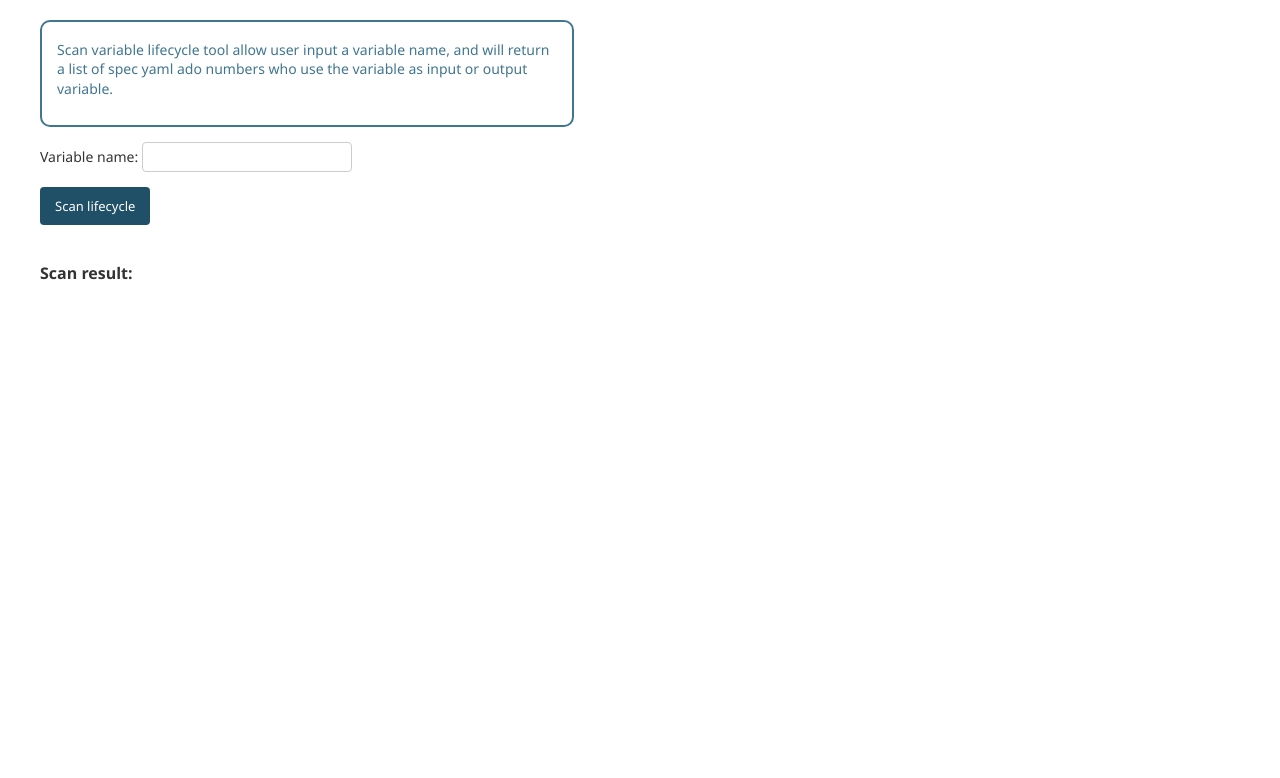
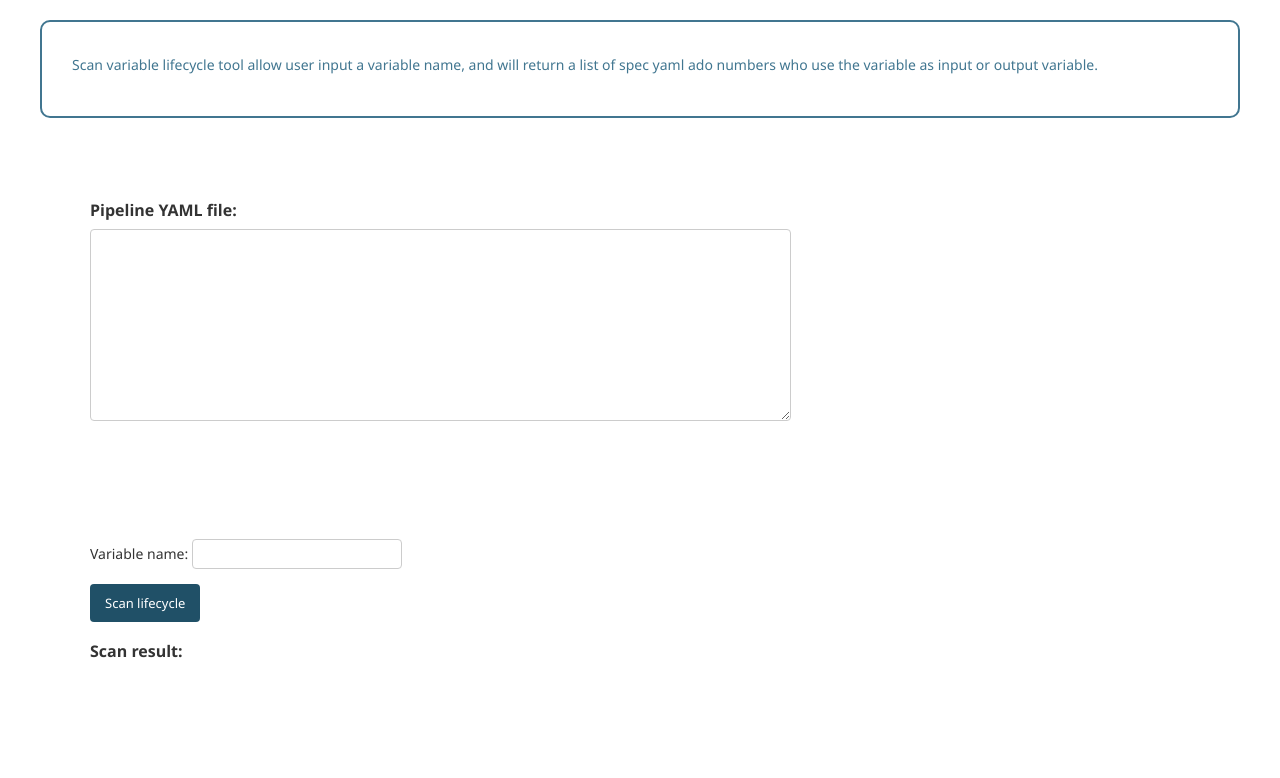
Before and after one commit to huifeidepangzi/GenericPipeline, a Django app: template pipeline_configuration/templates/scan_variable_lifecycle.html in a window 1280 px wide. Shown: the part 59-837 px from the top of the page. Before the commit the page ends 339 px from the top, so only its background shows below. Run offline with Django 5.2, Linux system fonts and the light colour scheme; the template is opened without the code that fills it: values that come from a table or form of the project are taken from there, others are empty.

Commit message:
Add pipeline yaml view on scan page

```diff
--- a/pipeline_configuration/forms.py
+++ b/pipeline_configuration/forms.py
@@ -72,3 +72,11 @@ class SpecYamlForm(forms.ModelForm):
 
 class VariableLifecycleScanForm(forms.Form):
     variable_name = forms.CharField(min_length=1)
+
+
+class YAMLDisplayForm(forms.Form):
+    yaml_text = forms.CharField(
+        widget=forms.Textarea(
+            attrs={"rows": 10, "cols": 84, "readonly": "readonly"}
+        )
+    )
--- a/pipeline_configuration/templates/scan_variable_lifecycle.html
+++ b/pipeline_configuration/templates/scan_variable_lifecycle.html
@@ -6,11 +6,25 @@
     .django-blue-message {
       border: 2px solid #417690; /* Django admin blue color */
       color: #417690; /* Text color */
-      padding: 15px; /* Padding */
+      padding: 30px; /* Padding */
       margin-bottom: 15px; /* Margin bottom */
       border-radius: 10px; /* Adjust the value as needed for smoother corners */
-      max-width: 500px;
+      {% comment %} max-width: 500px; {% endcomment %}
     }
+
+    .column {
+      float: left;
+      width: "50%";
+      padding: 50px;
+    }
+
+    /* Clear floats after the columns */
+    .row::after {
+        content: "";
+        clear: both;
+        display: table;
+    }
+
   </style>
 {% endblock %}
 
@@ -19,16 +33,30 @@
   <div class="django-blue-message">
     <p>Scan variable lifecycle tool allow user input a variable name, and will return a list of spec yaml ado numbers who use the variable as input or output variable.</p>
   </div>
-  <form action="#" enctype="multipart/form-data" class="lifecycle-collection-form">
-    {{ form.as_p }} {% csrf_token %}
 
-    <input type="submit" value="Scan lifecycle" class="default variable-name">
-  </form>
+
+  <div class="row">
+    <div class="column">
+      <h2>Pipeline YAML file:</h2>
+      {{ yaml_display_form.yaml_text }}
+    </div>
+    <div class="column">
+      <h2> </h2>
+      <form action="#" enctype="multipart/form-data" class="lifecycle-collection-form">
+        {{ scan_form.as_p }} {% csrf_token %}
+
+        <input type="submit" value="Scan lifecycle" class="default variable-name">
+      </form>
+      <h2>Scan result:</h2>
+      <div class="scan-result-section"></div>
+    </div>
+  </div>
+
+
 </div>
 <br />
 
-<h2>Scan result:</h2>
-<div class="scan-result-section"></div>
+
 {% endblock %}
 
 
```
Also changed, not shown: pipeline_configuration/admin.py (+30 -19 lines), 1 other file.
